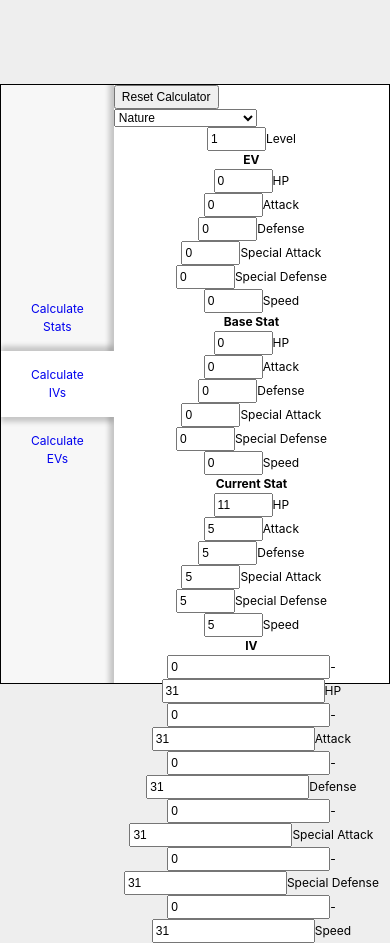
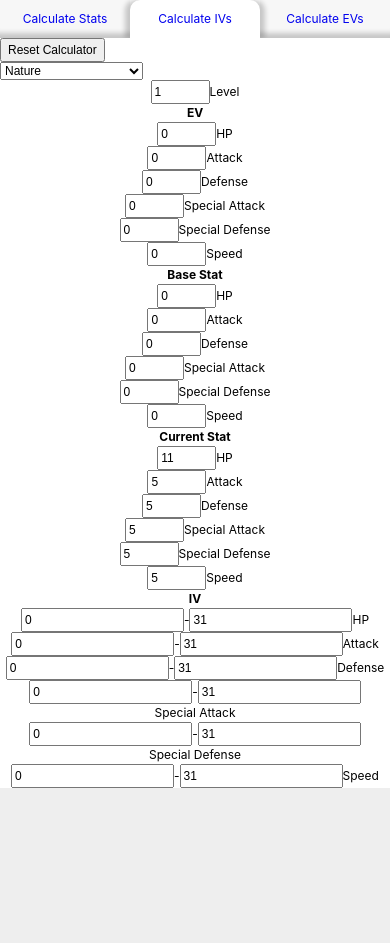
Before and after one commit to d-mcneil/pokemon-calculator, a React (Create React App) app: page /iv in a window 390 px wide. After the commit the page ends 844 px from the top, so only its background shows below. Built offline with nearby package versions, Linux system fonts and the light colour scheme.

Commit message:
Make nav bar responsive for small screens

```diff
--- a/src/components/Navigation/Navigation.styles.scss
+++ b/src/components/Navigation/Navigation.styles.scss
@@ -1,68 +1,124 @@
 .main-container {
   display: flex;
-  width: fit-content;
-  margin-left: auto;
-  margin-right: auto;
-  height: 600px;
-  max-height: 80vh;
-  margin-top: 10vh;
-  border: 1px solid black;
-  // max-width: 80%;
-  // flex-direction: column;
-  // flex-wrap: wrap;
-  // align-content: center;
+  flex-direction: column;
+  width: 100%;
+  margin: 0;
 
   .sidebar-container {
     // a <nav> element
     padding: 0;
     margin: 0;
-    height: 100%;
-    width: fit-content;
     background-color: #fff;
-    // min-height: 400px;
-    // max-height: 600px;
+    width: 100%;
 
     .sidebar {
       // a <ul> element
+      display: flex;
+      justify-content: center;
       padding: 0;
       margin: 0;
-      height: 100%;
-      display: flex;
-      flex-direction: column;
-      width: fit-content;
+      width: 100%;
 
       .sidebar-item {
         // an <li> element
-        box-shadow: -10px 0px 5px -5px rgba(0, 0, 0, 0.2) inset;
-        list-style: none;
         padding: 0;
         margin: 0;
+        list-style: none;
         background-color: rgba(0, 0, 0, 0.03);
+        width: 33.33333333333%;
+        box-shadow: 0px -10px 5px -5px rgba(0, 0, 0, 0.2) inset;
 
         a {
           // a <Link> component
-          display: block;
+          margin: 0;
+          text-align: center;
           text-decoration: none;
-          margin: 0;
-          padding-top: 15px;
-          padding-bottom: 15px;
-          padding-left: 30px;
-          padding-right: 30px;
-          text-align: center;
+          padding: 10px;
         }
       }
 
       .sidebar-spacer {
         // an <li> element - empty list item for formatting
-        flex: 1 1 auto;
+        display: none;
       }
 
       .active {
         // an <li> element - active
-        box-shadow: 0 -5px 5px rgba(0, 0, 0, 0.2),
-          0px 5px 5px rgba(0, 0, 0, 0.2);
         background-color: #fff;
+        box-shadow: -5px 0 5px rgba(0, 0, 0, 0.2), 5px 0 5px rgba(0, 0, 0, 0.2);
+        border-top-left-radius: 10px;
+        border-top-right-radius: 10px;
       }
     }
   }
 }
+
+@media (min-width: 600px) {
+  .main-container {
+    flex-direction: row;
+    width: fit-content;
+    margin-left: auto;
+    margin-right: auto;
+    margin-top: 10vh;
+    max-height: 80vh;
+    height: 600px;
+    border: 1px solid black;
+    // max-width: 80%;
+    // flex-wrap: wrap;
+    // align-content: center;
+
+    .sidebar-container {
+      width: fit-content;
+      height: 100%;
+      // min-height: 400px;
+      // max-height: 600px;
+
+      .sidebar {
+        width: max-content;
+        height: 100%;
+        flex-direction: column;
+
+        .sidebar-item {
+          width: auto;
+          box-shadow: -10px 0px 5px -5px rgba(0, 0, 0, 0.2) inset;
+
+          a {
+            padding-left: 30px;
+            padding-right: 30px;
+            padding-top: 15px;
+            padding-bottom: 15px;
+          }
+        }
+
+        .sidebar-spacer {
+          display: list-item;
+          flex: 1 1 auto;
+        }
+
+        .active {
+          box-shadow: 0 -5px 5px rgba(0, 0, 0, 0.2),
+            0px 5px 5px rgba(0, 0, 0, 0.2);
+          border-top-right-radius: 0;
+          border-bottom-left-radius: 10px;
+        }
+      }
+    }
+  }
+}
+
+@media (max-width: 320px) {
+  // if the screen with is less than 320 px, make the navigation tabs text wrap onto 2 lines instead of staying on 1
+  .main-container {
+    .sidebar-container {
+      .sidebar {
+        .sidebar-item {
+          a {
+            width: min-content;
+            margin-left: auto;
+            margin-right: auto;
+          }
+        }
+      }
+    }
+  }
+}
--- a/src/containers/Calculator/Calculator.container.jsx
+++ b/src/containers/Calculator/Calculator.container.jsx
@@ -201,6 +201,7 @@ const Calculator = ({
 
   return (
     <main className="calculator-container">
+      <div className="field-group">
         <Button
           onClick={handleResetCalculator}
           text={"Reset Calculator"}
@@ -224,7 +225,7 @@ const Calculator = ({
             labelIsFor="calculator-field-level"
           />
         </div>
-
+      </div>
       {renderCalculatorFields()}
     </main>
   );
--- a/src/index.scss
+++ b/src/index.scss
@@ -1,10 +1,15 @@
 html {
   margin: 0;
   width: 100%;
-  font-size: 12px;
+  font-size: 11px;
 }
 
-@media (min-width: 600px) {
+@media (min-width: 350px) {
+  html {
+    font-size: 12px;
+  }
+}
+@media (min-width: 600px) and (min-height: 600px) {
   html {
     font-size: 16px;
   }
@@ -24,6 +29,7 @@ body {
   line-height: 1.5em;
 }
 
+a,
 button,
 select,
 h3 {
```
Lines whose indentation alone changed are shown as unchanged.
